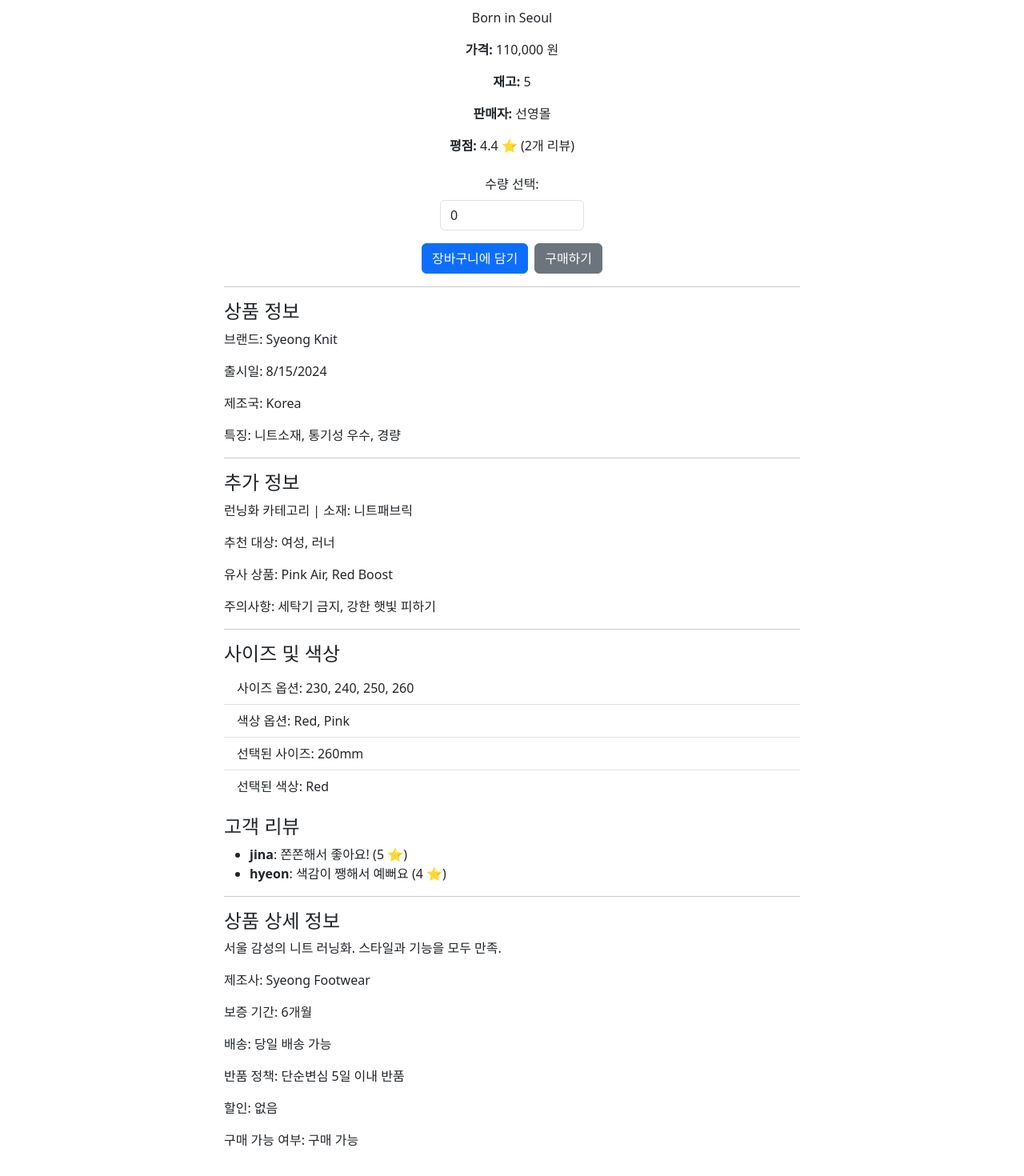
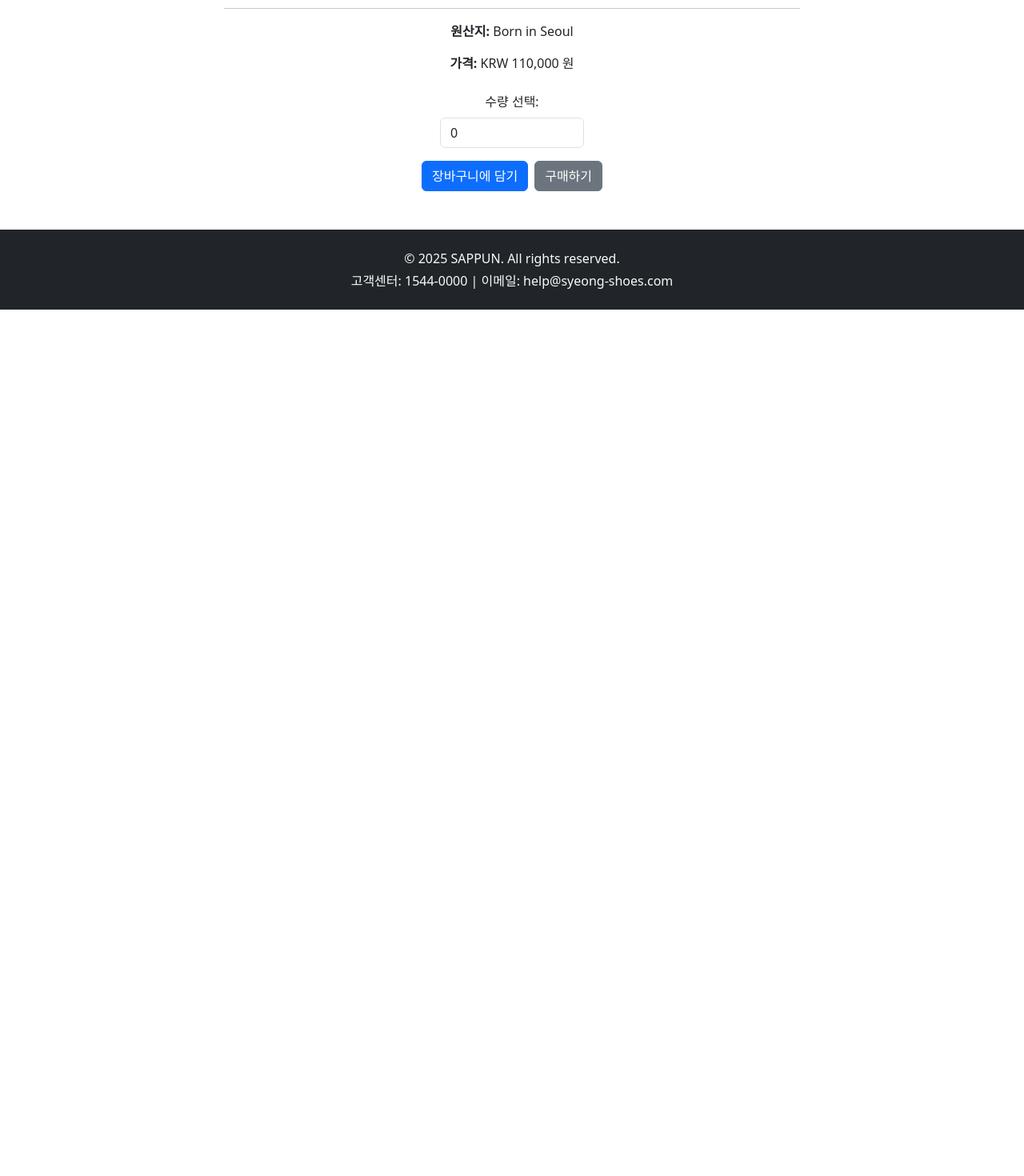
Before and after one commit to pol-yglot/codingApple_react, a React (Vite) app in the folder shop/: page /detail/1 in a window 1280 px wide. Shown: the part 480-1950 px from the top of the page at 80% size. After the commit the page ends 867 px from the top, so only its background shows below. Built offline with nearby package versions, Linux system fonts and the light colour scheme.

Commit message:
상품 더보기 기능 만들기

```diff
--- a/shop/package.json
+++ b/shop/package.json
@@ -10,6 +10,7 @@
     "preview": "vite preview"
   },
   "dependencies": {
+    "axios": "^1.9.0",
     "bootstrap": "^5.3.6",
     "react": "^19.1.0",
     "react-bootstrap": "^2.10.10",
--- a/shop/src/App.jsx
+++ b/shop/src/App.jsx
@@ -1,9 +1,10 @@
 import { useState } from 'react';
-import { Navbar, Container, Nav, Card, ListGroup } from 'react-bootstrap';
+import { Navbar, Container, Nav, Card, ListGroup, Button } from 'react-bootstrap';
 import { Routes, Route, useNavigate, Outlet } from 'react-router-dom';
 import './App.css';
 import data from './data.js';
 import styled from 'styled-components';
+import axios from 'axios';
 
 
 import DetailPage from './routes/DetailPage.jsx';
@@ -21,19 +22,21 @@
 
 
 function App() {
-  const [shoes] = useState(data);
+
+  { /* 변수선언 */ }
+  const [shoes, setShoes] = useState(data);
   {/* 페이지 이동을 도와주는 useNavigate 훅 */ }
   let navigate = useNavigate();
 
   return (
     <div className="App">
-      { /* 네비게이션 바 */ }
+      { /* 네비게이션 바 */}
       <NavBar />
 
       { /* 라우팅 경로 */}
       <Routes>
         {/* 홈 */}
-        <Route path="/" element={<HomePage shoes={shoes} />} />
+        <Route path="/" element={<HomePage shoes={shoes} setShoes={setShoes}/>} />
         {/* 상세페이지 (상품 ID 활용) */}
         <Route path="/detail/:id" element={<DetailPage shoes={shoes} />} />
         {/* 베스트 상품 */}
@@ -67,16 +70,16 @@
   );
 }
 
-function HomePage({ shoes }) {
+function HomePage({ shoes, setShoes}) {
   return (
     <>
       <div className="main-bg"></div>
 
       <div className="container">
         <h2 className="my-4">🔥 베스트 신발 모음</h2>
-        <div className="row">
+        <div className="row mb-4">
           {shoes.map((shoe, index) => (
-            <div className="col-md-4" key={index}>
+            <div className="col-md-4 mb-4" key={index}>
               <CardComponent
                 index={index}
                 id={shoe.id}
@@ -88,6 +91,30 @@
             </div>
           ))}
         </div>
+
+        <Button
+          variant="light"
+          size="lg"
+          className="d-block mx-auto my-5 px-5 py-3 border rounded-pill shadow-sm fw-semibold"
+          style={{
+            fontSize: '1.2rem',
+            backgroundColor: '#f8f9fa',
+            borderColor: '#ced4da',
+            transition: 'all 0.3s',
+          }}
+          onClick={()=>{
+            axios.get('https://codingapple1.github.io/shop/data2.json').
+            then((res)=>{ { /* 성공 */ }
+              console.log(res.data);
+              // 카드 컴포넌트에 새로운 데이터를 추가하는 로직
+              setShoes((prevShoes) => [...prevShoes, ...res.data]); // 상태 갱신
+            }).catch(()=>{ { /* 실패 */ }
+              console.error('데이터를 불러오는 데 실패했습니다.');
+            }) } }
+        >
+          👟 더 많은 신발 보기
+        </Button>
+
       </div>
 
     </>
@@ -99,8 +126,8 @@
 
   return (
     <Card className="position-relative" style={{ width: '18rem', cursor: 'pointer' }}>
-       <span className='badge bg-danger position-absolute top-0 end-0 m-2'
-       style={{ zIndex: 1 }}> 🏆 { index +1 } 위 </span>
+      <span className='badge bg-danger position-absolute top-0 end-0 m-2'
+        style={{ zIndex: 1 }}> 🏆 {index + 1} 위 </span>
       <Card.Img
         variant="top"
         src={`https://codingapple1.github.io/shop/shoes${id + 1}.jpg`}
--- a/shop/src/data.js
+++ b/shop/src/data.js
@@ -3,100 +3,19 @@
     id: 0,
     title: "White and Black",
     content: "Born in France",
-    price: 120000,
-    size: "250mm",
-    color: "White",
-    stock: 12,
-    seller: "선영몰",
-    rating: 4.7,
-    reviews: [
-      { user: "minji", comment: "진짜 예뻐요!", rating: 5 },
-      { user: "seojun", comment: "약간 작게 나왔어요", rating: 4 }
-    ],
-    brand: "Syeong Brand",
-    releaseDate: "2024-09-10",
-    origin: "France",
-    features: ["가볍다", "통기성 좋음", "디자인 심플"],
-    category: "운동화",
-    material: "합성가죽",
-    targetAudience: ["10대", "20대", "30대 남녀공용"],
-    similarProducts: ["Black Runner", "Paris White"],
-    warnings: ["젖은 곳 피하기", "세탁기 금지"],
-    sizeOptions: ["240", "250", "260", "270"],
-    colorOptions: ["White", "Black"],
-    description: "화이트와 블랙의 절묘한 조화로 탄생한 베스트셀러.",
-    manufacturer: "Syeong Shoe Corp",
-    warranty: 12,
-    shippingInfo: "3일 이내 발송, 무료배송",
-    returnPolicy: "7일 이내 무료반품",
-    discount: 10,
-    available: true
+    price: 120000
   },
   {
     id: 1,
     title: "Red Knit",
     content: "Born in Seoul",
-    price: 110000,
-    size: "260mm",
-    color: "Red",
-    stock: 5,
-    seller: "선영몰",
-    rating: 4.4,
-    reviews: [
-      { user: "jina", comment: "쫀쫀해서 좋아요!", rating: 5 },
-      { user: "hyeon", comment: "색감이 쨍해서 예뻐요", rating: 4 }
-    ],
-    brand: "Syeong Knit",
-    releaseDate: "2024-08-15",
-    origin: "Korea",
-    features: ["니트소재", "통기성 우수", "경량"],
-    category: "런닝화",
-    material: "니트패브릭",
-    targetAudience: ["여성", "러너"],
-    similarProducts: ["Pink Air", "Red Boost"],
-    warnings: ["세탁기 금지", "강한 햇빛 피하기"],
-    sizeOptions: ["230", "240", "250", "260"],
-    colorOptions: ["Red", "Pink"],
-    description: "서울 감성의 니트 러닝화. 스타일과 기능을 모두 만족.",
-    manufacturer: "Syeong Footwear",
-    warranty: 6,
-    shippingInfo: "당일 배송 가능",
-    returnPolicy: "단순변심 5일 이내 반품",
-    discount: 0,
-    available: true
+    price: 110000
   },
   {
     id: 2,
     title: "Grey Yordan",
     content: "Born in the States",
-    price: 130000,
-    size: "270mm",
-    color: "Grey",
-    stock: 0,
-    seller: "선영몰",
-    rating: 4.9,
-    reviews: [
-      { user: "taeho", comment: "레전드급 편안함", rating: 5 },
-      { user: "yumi", comment: "남친 선물로 딱이에요", rating: 5 }
-    ],
-    brand: "SY Jordan",
-    releaseDate: "2024-07-20",
-    origin: "USA",
-    features: ["고급 스니커즈", "내구성 좋음", "쿠셔닝 탁월"],
-    category: "프리미엄 스니커즈",
-    material: "천연가죽",
-    targetAudience: ["남성", "스트릿 패션러"],
-    similarProducts: ["Black Yordan", "Retro Boost"],
-    warnings: ["우천 시 착용 주의"],
-    sizeOptions: ["260", "270", "280"],
-    colorOptions: ["Grey", "Black"],
-    description: "클래식함과 현대적 감성을 결합한 프리미엄 모델.",
-    manufacturer: "Syeong Sports USA",
-    warranty: 18,
-    shippingInfo: "예약 배송 (5~7일 소요)",
-    returnPolicy: "제품 하자 시 무상 반품",
-    discount: 5,
-    available: false
+    price: 130000
   }
 ];
 
--- a/shop/src/routes/DetailPage.jsx
+++ b/shop/src/routes/DetailPage.jsx
@@ -4,6 +4,7 @@
 import { useParams } from 'react-router-dom';
 import { Card, ListGroup } from 'react-bootstrap';
 import React from 'react';
+import axios from 'axios';
 
 // 컴포넌트에 갈고리 달기
 class Detail extends React.Component {
@@ -78,11 +79,13 @@
         { /* 상품 상세 정보 섹션 */}
         <section className="text-center">
           <h2 className="text-center mb-4">{shoe.title}</h2>
-          <p>{shoe.content}</p>
-          <p><strong>가격:</strong> {shoe.price?.toLocaleString()} 원</p>
-          <p><strong>재고:</strong> {shoe.stock > 0 ? shoe.stock : '품절'}</p>
+          <hr />
+
+          <p><strong>원산지:</strong> {shoe.content}</p>
+          <p><strong>가격:</strong> KRW {shoe.price?.toLocaleString()} 원</p>
+          { /* <p><strong>재고:</strong> {shoe.stock > 0 ? shoe.stock : '품절'}</p>
           <p><strong>판매자:</strong> {shoe.seller}</p>
-          <p><strong>평점:</strong> {shoe.rating} ⭐ ({shoe.reviews?.length || 0}개 리뷰)</p>
+          <p><strong>평점:</strong> {shoe.rating} ⭐ ({shoe.reviews?.length || 0}개 리뷰)</p> */ }
         </section>
 
         {/* 버튼 */}
@@ -94,67 +97,6 @@
           <button className="btn btn-secondary ms-2">구매하기</button>
         </div>
 
-        <hr />
-
-        {/* 기본 정보 */}
-        <section>
-          <h4>상품 정보</h4>
-          <p>브랜드: {shoe.brand}</p>
-          <p>출시일: {new Date(shoe.releaseDate).toLocaleDateString()}</p>
-          <p>제조국: {shoe.origin}</p>
-          <p>특징: {shoe.features?.join(', ')}</p>
-        </section>
-
-        <hr />
-
-        {/* 부가 정보 */}
-        <section>
-          <h4>추가 정보</h4>
-          <p>{shoe.category} 카테고리 | 소재: {shoe.material}</p>
-          <p>추천 대상: {shoe.targetAudience?.join(', ')}</p>
-          <p>유사 상품: {shoe.similarProducts?.join(', ')}</p>
-          <p>주의사항: {shoe.warnings?.join(', ')}</p>
-        </section>
-
-        <hr />
-
-        {/* 옵션 */}
-        <section>
-          <h4>사이즈 및 색상</h4>
-          <ListGroup className="list-group-flush mb-3">
-            <ListGroup.Item>사이즈 옵션: {shoe.sizeOptions?.join(', ')}</ListGroup.Item>
-            <ListGroup.Item>색상 옵션: {shoe.colorOptions?.join(', ')}</ListGroup.Item>
-            <ListGroup.Item>선택된 사이즈: {shoe.size}</ListGroup.Item>
-            <ListGroup.Item>선택된 색상: {shoe.color}</ListGroup.Item>
-          </ListGroup>
-        </section>
-
-        {/* 리뷰 */}
-        <section>
-          <h4>고객 리뷰</h4>
-          <ul>
-            {shoe.reviews?.map((review, i) => (
-              <li key={i}>
-                <strong>{review.user}</strong>: {review.comment} ({review.rating} ⭐)
-              </li>
-            ))}
-          </ul>
-        </section>
-
-        <hr />
-
-        {/* 기타 상세 정보 */}
-        <section>
-          <h4>상품 상세 정보</h4>
-          <p>{shoe.description}</p>
-          <p>제조사: {shoe.manufacturer}</p>
-          <p>보증 기간: {shoe.warranty}개월</p>
-          <p>배송: {shoe.shippingInfo}</p>
-          <p>반품 정책: {shoe.returnPolicy}</p>
-          <p>할인: {shoe.discount ? `${shoe.discount}% 할인` : '없음'}</p>
-          <p>구매 가능 여부: {shoe.available ? '구매 가능' : '품절'}</p>
-        </section>
-
 
       </div>
     </div>
```
Also changed, not shown: 2 other files (tests, documents, lock files or other folders).
